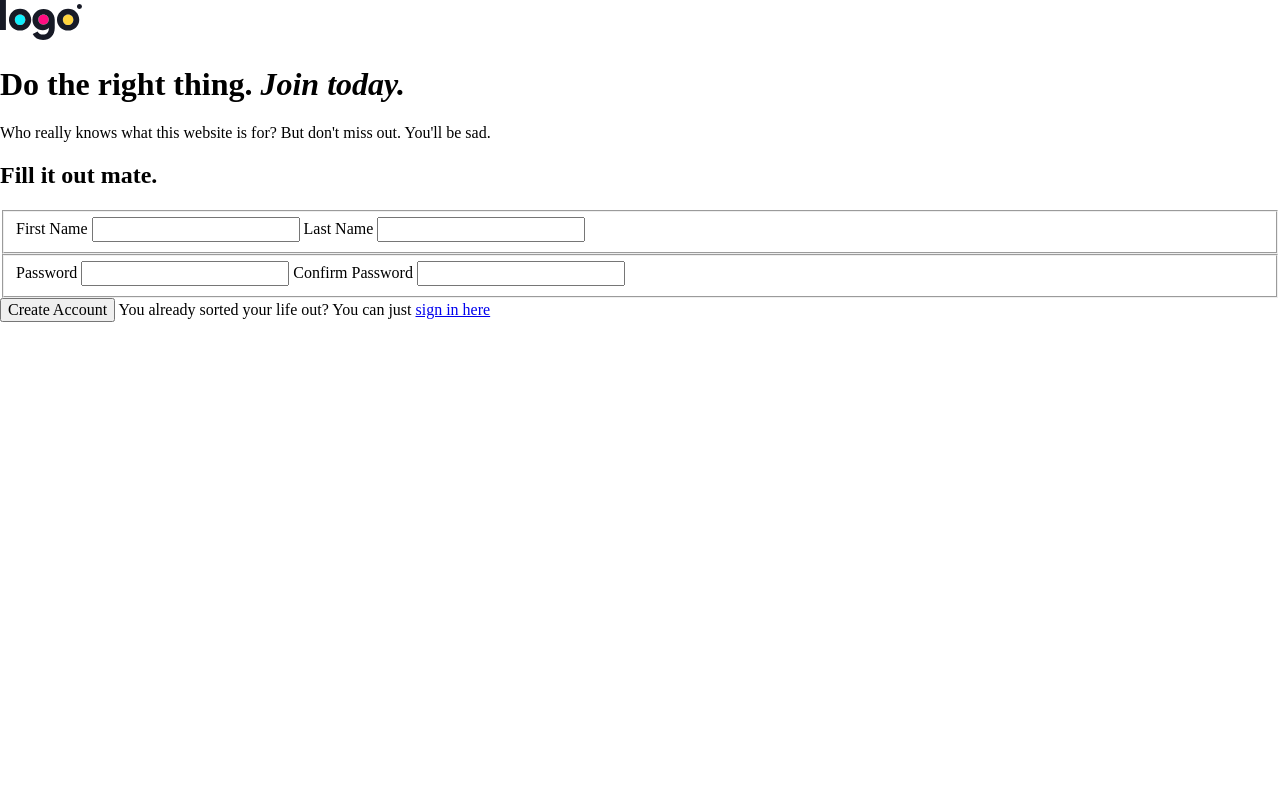
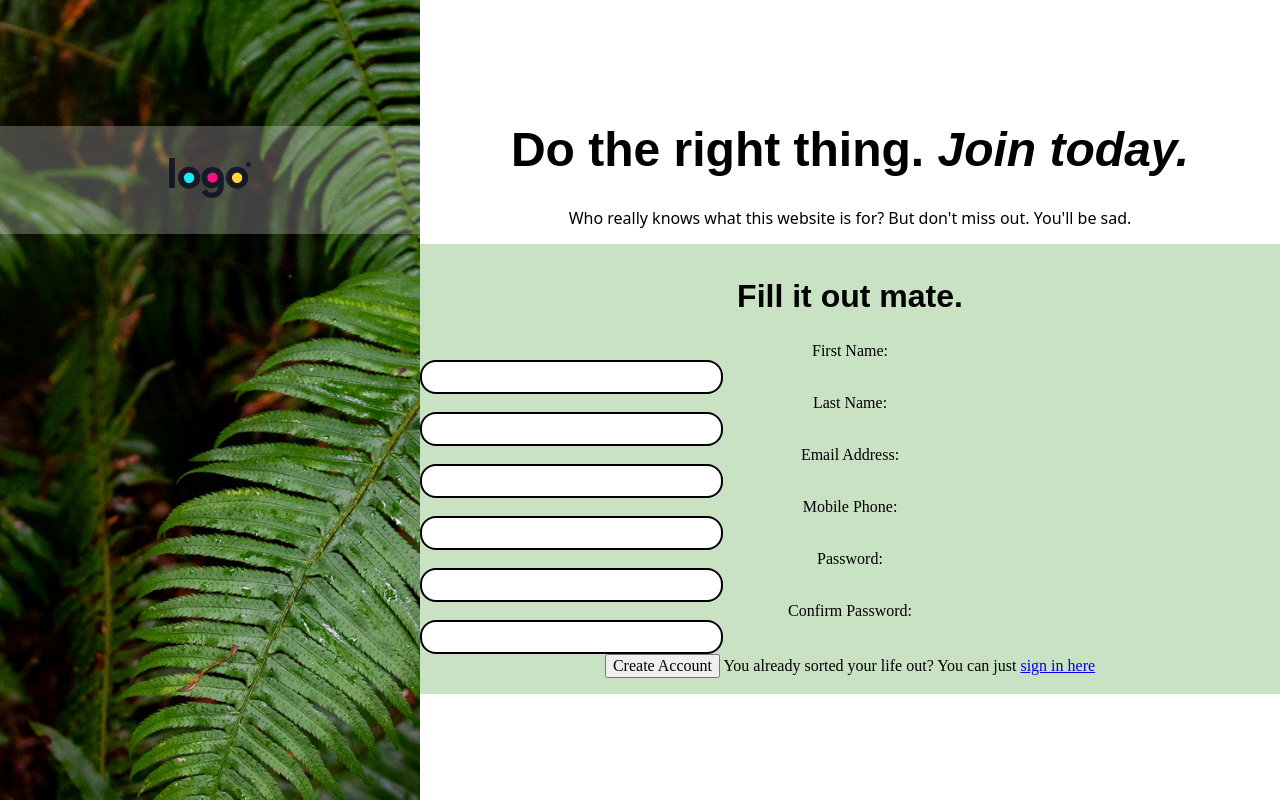
Before and after one commit to nahmanmate/odin-form, a plain HTML site: page index.html in a window 1280 px wide. Drawn offline with Linux system fonts and the light colour scheme; a web font is replaced by a local one.

Commit message:
UI finished

```diff
--- a/index.html
+++ b/index.html
@@ -24,18 +24,36 @@
             <form action="accountCreated.html" method="post">
                 <h2>Fill it out mate.</h2>
                 <div id="formContainer">
-                <fieldset class="fullName">
-                    <label for="firstName" placeholder="Jimmy">First Name</label>
-                    <input type="text" name="firstName" id="firstName">
-                    <label for="firstName" placeholder="Barnes">Last Name</label>
-                    <input type="text" name="lastName" id="lastName">
-                </fieldset>
-                <fieldset>
-                    <label for="password">Password</label>
-                    <input type="password" name="password" id="password">
-                    <label for="confirmPassword">Confirm Password</label>
-                    <input type="confirmPassword" name="confirmPassword" id="confirmPassword">
-                </fieldset>
+                    <div class="nameFields">
+                    <label for="firstName" placeholder="Jimmy">
+                        First Name:
+                        <input type="text" name="firstName" id="firstName" maxlength="50">
+                    </label>
+                    <label for="lastName" placeholder="Barnes">
+                        Last Name:
+                    <input type="text" name="lastName" id="lastName" maxlength="50">
+                </label>
+            </div>
+            <div class="contactFields">
+                <label for="email">
+                    Email Address:
+                    <input type="email" name="email" id="email" required>
+                </label>
+                <label for="mobilePhone">
+                    Mobile Phone:
+                    <input type="tel" name="mobilePhone" id="mobilePhone">
+                </label>
+            </div>
+                    <div class="passwordFields">
+                        <label for="password">
+                            Password:
+                            <input type="password" name="password" id="password" maxlength="30">
+                        </label>
+                        <label for="confirmPassword">
+                            Confirm Password:
+                            <input type="confirmPassword" name="confirmPassword" id="confirmPassword" maxlength="30">
+                        </label>
+                    </div>
             </div>
                 <button type="submit">Create Account</button>
                 <span>You already sorted your life out? You can just <a href="login.html">sign in here</a></span>
--- a/style.css
+++ b/style.css
@@ -2,3 +2,94 @@
     font-family: "GrowWest";
     src: url(GrowWest-Regular.ttf);
 }
+
+h1, h2, h3, h4, h5 {
+    font-family: "GrowWest", sans-serif
+}
+
+h1 {
+    font-size: 3rem;
+}
+
+h2 {
+    font-size: 2rem;
+}
+p {
+    font-family: system-ui, -apple-system, BlinkMacSystemFont, 'Segoe UI', Roboto, Oxygen, Ubuntu, Cantarell, 'Open Sans', 'Helvetica Neue', sans-serif;
+}
+body {
+    display:flex;
+    flex-direction: row;
+    min-height: 100vh;
+}
+
+#leftSide {
+    max-width: calc(100px + 25%);
+    background-image: url("green_leaf_plant.jpg");
+    background-repeat: no-repeat;
+    background-size: min(100vh);
+    overflow:hidden;
+    flex:1
+}
+
+#logoContainer {
+    position:relative;
+    text-align: center;
+    margin-top: 30%;
+    background-color:rgba(255, 255, 255, 0.247);
+    padding: 2rem;
+    flex: 0;
+}
+
+#rightSide {
+    flex:1;
+    text-align:center;
+    margin: auto 0;
+}
+
+.form {
+    flex:1;
+    /* display:flex; */
+    text-align:center;
+    background-color: rgba(46, 141, 27, 0.253);
+    padding: 1vh 0 2vh 0;
+    margin: 2vh 0;
+}
+
+#fieldsContainer {
+    /* flex:1; */
+    display:flex;
+    flex-direction:row;
+    justify-content:space-evenly;
+    padding: 2vh 10vw;
+}
+
+#fieldsContainer div {
+    display: flex;
+    flex-direction: column;
+    text-align:right;
+    gap:1rem;
+
+}
+
+input {
+    display:flex;
+    font-size: 1.5rem;
+    border-radius:1rem;
+}
+
+input:valid {
+    border: 2px solid black;
+  }
+  input:invalid {
+    border: 2px dashed red
+  }
+  input:required {
+    border: 2px solid black;
+  }
+
+
+heroImage {
+    width: 100px;
+    height: 100px;
+}
```
